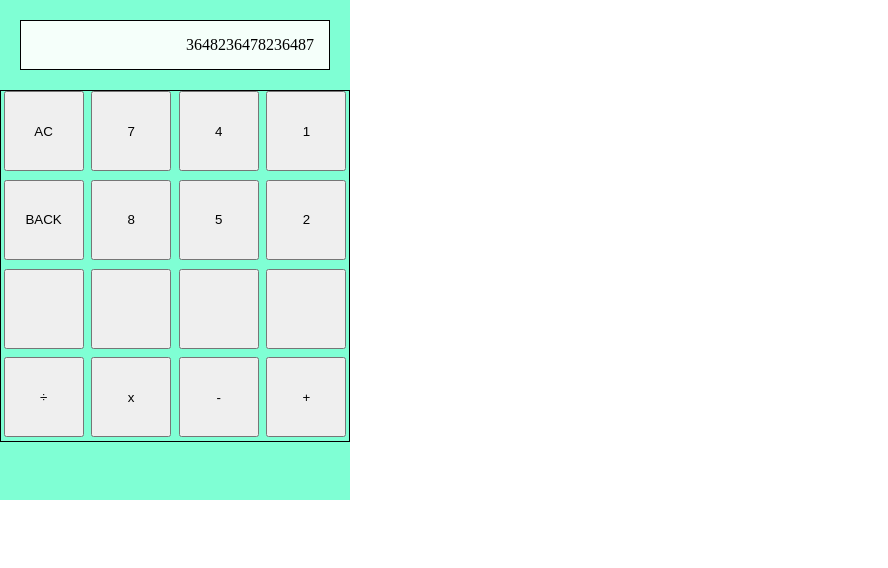
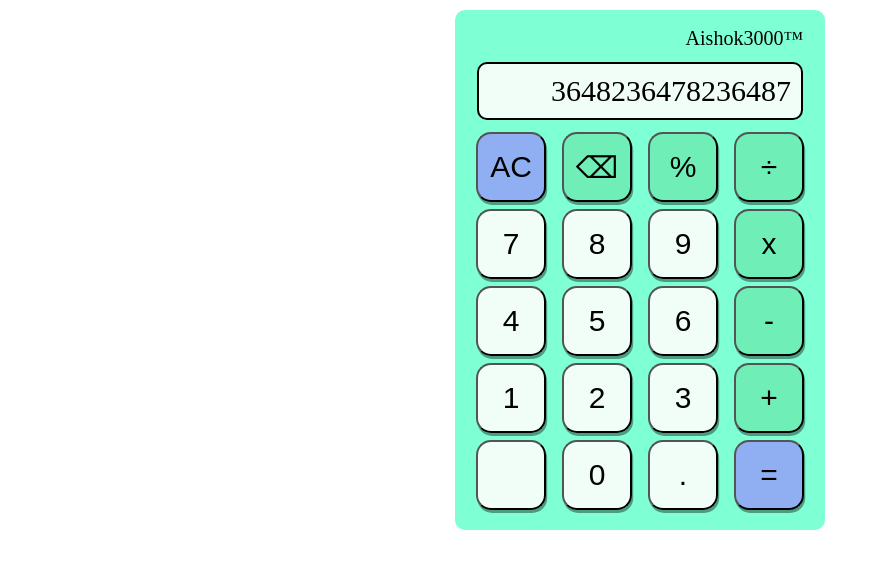
Before and after one commit to justCallMeArslan/calculator-project, a plain HTML site: page index.html in a window 1280 px wide. Shown: the whole page, without its empty margins (0-888 px from the left). Drawn offline with Linux system fonts and the light colour scheme.

Commit message:
Complete HTML design.

```diff
--- a/index.html
+++ b/index.html
@@ -1,5 +1,6 @@
 <!DOCTYPE html>
 <html lang="en">
+
 <head>
     <meta charset="UTF-8">
     <meta name="viewport" content="width=device-width, initial-scale=1.0">
@@ -7,32 +8,39 @@
     <link rel="stylesheet" href="style.css">
     <script defer src="script.js"></script>
 </head>
+
 <body>
 
     <div class="containerMain">
+        <p>Aishok3000™</p>
         <div class="output">
             3648236478236487
         </div>
         <div class="buttons">
-            <button>AC</button>
+            <button style="background-color: #8faff2;">AC</button>
+            <button class="operator">⌫</button>
+            <button class="operator">%</button>
+            <button class="operator">÷</button>
             <button>7</button>
+            <button>8</button>
+            <button>9</button>
+            <button class="operator">x</button>
             <button>4</button>
+            <button>5</button>
+            <button>6</button>
+            <button class="operator">-</button>
             <button>1</button>
-            <button>BACK</button>
-            <button>8</button>
-            <button>5</button>
             <button>2</button>
+            <button>3</button>
+            <button class="operator">+</button>
             <button></button>
-            <button></button>
-            <button></button>
-            <button></button>
-            <button>÷</button>
-            <button>x</button>
-            <button>-</button>
-            <button>+</button>
+            <button>0</button>
+            <button>.</button>
+            <button style="background-color: #8faff2;">=</button>
 
         </div>
     </div>
 
 </body>
+
 </html>
--- a/script.js
+++ b/script.js
@@ -2,7 +2,7 @@ let aNumber;
 let bNumber;
 let operator;
 
-function add(a, b){
+function add(a, b) {
     return a + b;
 };
 
@@ -18,7 +18,7 @@ function divide(a, b) {
     return a / b;
 };
 
-function operate(aNumber, operator, bNumber){
+function operate(aNumber, operator, bNumber) {
     switch (operator) {
         case "+":
             return add(aNumber, bNumber);
--- a/style.css
+++ b/style.css
@@ -1,7 +1,11 @@
 body {
     margin: 0;
     padding: 0;
+    display: flex;
+    align-items: center;
+    justify-content: center;
 }
+
 
 .containerMain {
     background-color: aquamarine;
@@ -9,28 +13,45 @@ body {
     height: 500px;
     display: flex;
     flex-direction: column;
+    padding: 10px;
+    margin-top: 10px;
+    border-radius: 10px;
+}
 
+.containerMain p {
+    text-align: end;
+    margin: 7px 12px 0px 0px;
+    font-size: 20px;
 }
 
 .output {
-    border: 1px solid black;
-    padding: 15px;
+    border: 2.5px solid black;
+    padding: 10px;
     text-align: end;
-    margin: 20px;
-    background-color: mintcream;
+    margin: 12px;
+    background-color: rgba(244, 254, 248, 0.975);
+    border-radius: 10px;
+    font-size: 30px;
 }
 
 .buttons {
-    border: 1px solid black;
-     display: flex;
+    display: flex;
     flex-wrap: wrap;
-    height: 350px;
+    height: 380px;
     flex-direction: row;
     justify-content: space-evenly;
     gap: 5px;
 }
 
 button {
-    height: 80px;
-    width: 80px;
+    height: 70px;
+    width: 70px;
+    border-radius: 15px;
+    box-shadow: 1.2px 3px rgba(0, 0, 0, 0.393);
+    background-color: rgba(244, 254, 248, 0.975);
+    font-size: 30px;
 }
+
+.operator {
+    background-color: #6feeb7;
+}
```
